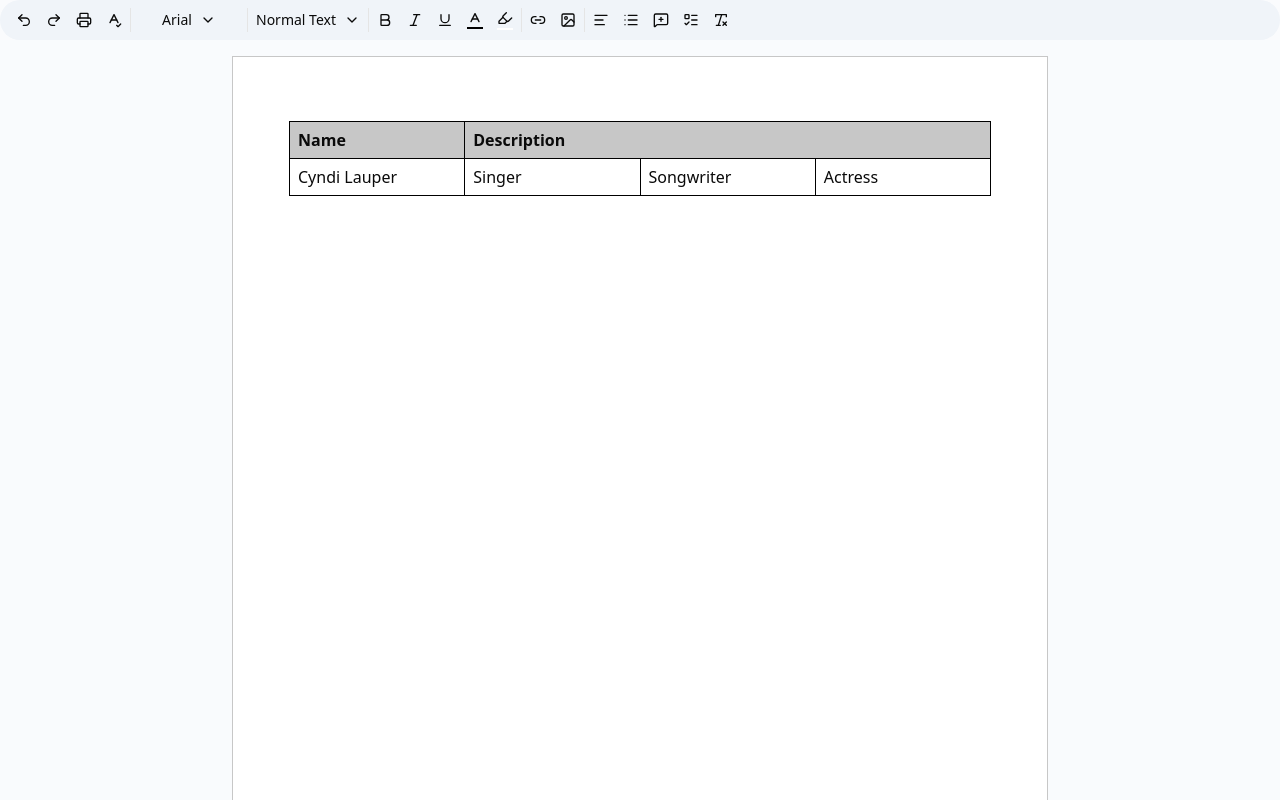
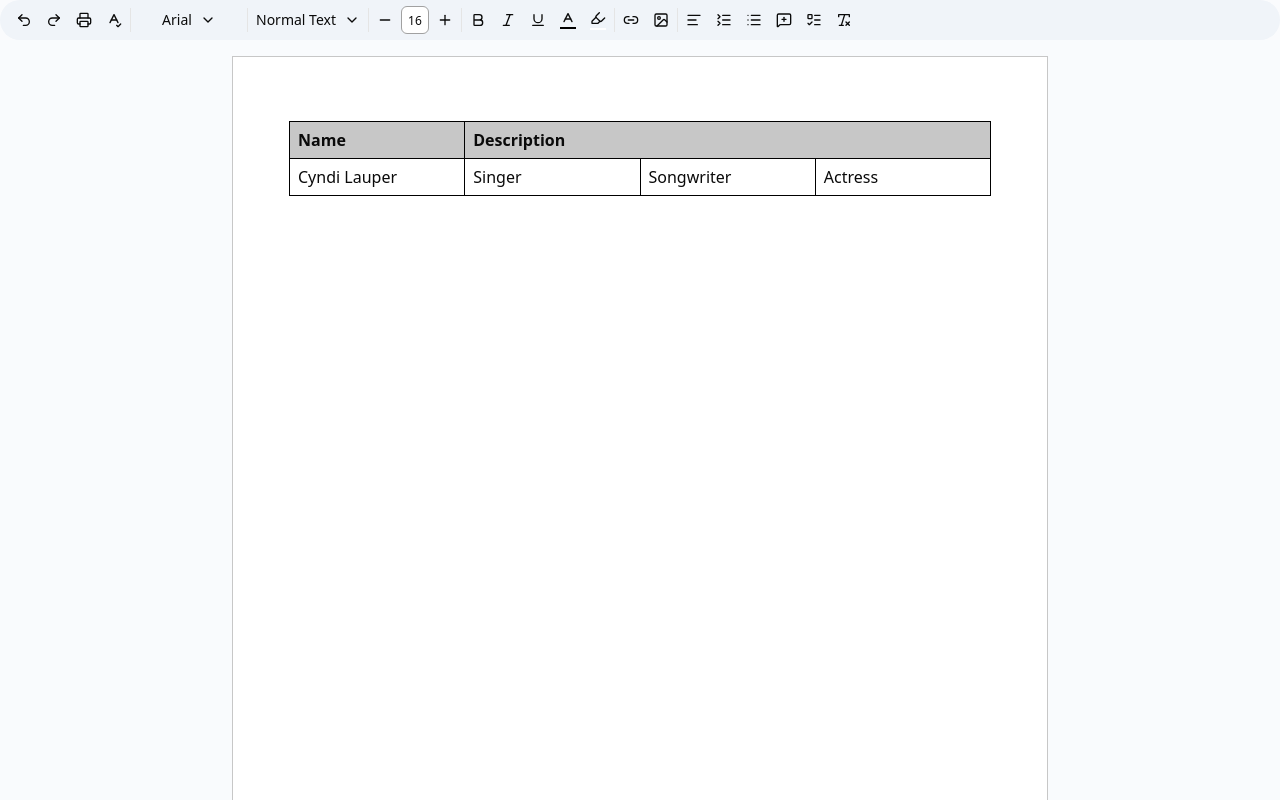
Before and after one commit to ahsanshaheen199/Sync-Docs, a React app in the folder frontend/: page /documents/1 in a window 1280 px wide. Shown: the top 800 px of the page. Built offline with nearby package versions, Linux system fonts and the light colour scheme; the HTML template or start-up script is replaced by a standard one.

Commit message:
Add font size, line height, and enhanced state management to editor toolbar

```diff
--- a/frontend/src/components/editor/font-family-button.tsx
+++ b/frontend/src/components/editor/font-family-button.tsx
@@ -4,17 +4,22 @@
   DropdownMenuContent,
   DropdownMenuTrigger,
 } from "@radix-ui/react-dropdown-menu";
-import { useCurrentEditor } from "@tiptap/react";
+import { useCurrentEditor, useEditorState } from "@tiptap/react";
 import { ChevronDownIcon } from "lucide-react";
 import { useState } from "react";
 
-export function FontFamilyToolbarButton({
-  fontFamily,
-}: {
-  fontFamily?: string;
-}) {
+export function FontFamilyToolbarButton() {
   const [isOpen, setIsOpen] = useState(false);
   const { editor } = useCurrentEditor();
+  const editorState = useEditorState({
+    editor,
+    selector: (ctx) => {
+      return {
+        fontFamily:
+          ctx.editor?.getAttributes("textStyle").fontFamily ?? "Arial",
+      };
+    },
+  });
   const fontFamiles = [
     {
       label: "Arial",
@@ -42,7 +47,7 @@
     <DropdownMenu open={isOpen} onOpenChange={setIsOpen}>
       <DropdownMenuTrigger asChild>
         <button className="h-7 w-28 shrink-0 flex items-center justify-center rounded-sm hover:bg-neutral-200/80 text-sm overflow-hidden px-1.5">
-          <span className="truncate">{fontFamily ?? "Arial"}</span>
+          <span className="truncate">{editorState?.fontFamily ?? "Arial"}</span>
           <ChevronDownIcon className="size-4 shrink-0 ml-2" />
         </button>
       </DropdownMenuTrigger>
@@ -52,7 +57,7 @@
             key={font.value}
             className={cn(
               "flex items-center px-2 py-1 gap-x-2 rounded-sm text-sm hover:bg-neutral-200/80",
-              fontFamily === font.value && "bg-neutral-200/80"
+              editorState?.fontFamily === font.value && "bg-neutral-200/80"
             )}
             style={{ fontFamily: font.value }}
             onClick={() => {
--- /dev/null
+++ b/frontend/src/components/editor/font-size-button.tsx
@@ -0,0 +1,78 @@
+import { useCurrentEditor, useEditorState } from "@tiptap/react";
+import { MinusIcon, PlusIcon } from "lucide-react";
+import { useState } from "react";
+
+export function FontSizeToolbarButton() {
+  const { editor } = useCurrentEditor();
+  const editorState = useEditorState({
+    editor,
+    selector: (ctx) => {
+      return {
+        fontSize: ctx.editor?.getAttributes("textStyle").fontSize
+          ? ctx.editor?.getAttributes("textStyle").fontSize.replace("px", "")
+          : "16",
+      };
+    },
+  });
+  const [fontSize, setFontSize] = useState(editorState?.fontSize ?? "16");
+  const [inputValue, setInputValue] = useState(fontSize);
+
+  const updateFontSize = (value: string) => {
+    const parsedValue = parseInt(value);
+    if (!isNaN(parsedValue) && parsedValue > 0) {
+      setFontSize(parsedValue);
+      setInputValue(parsedValue);
+      editor?.chain().focus().setFontSize(`${parsedValue}px`).run();
+    }
+  };
+
+  const handleInputChange = (e: React.ChangeEvent<HTMLInputElement>) => {
+    setInputValue(e.target.value);
+  };
+
+  const handleInputBlur = () => {
+    updateFontSize(inputValue);
+  };
+
+  const handleKeyDown = (e: React.KeyboardEvent<HTMLInputElement>) => {
+    if (e.key === "Enter") {
+      updateFontSize(inputValue);
+    }
+  };
+
+  const incrementFontSize = () => {
+    updateFontSize((parseInt(inputValue) + 1).toString());
+  };
+
+  const decrementFontSize = () => {
+    const parsedValue = parseInt(inputValue);
+    if (!isNaN(parsedValue) && parsedValue > 0) {
+      updateFontSize((parsedValue - 1).toString());
+    }
+  };
+
+  return (
+    <div className="flex items-center gap-x-0.5">
+      <button
+        className="size-7 flex items-center justify-center rounded-sm hover:bg-neutral-200/80"
+        onClick={decrementFontSize}
+      >
+        <MinusIcon className="size-4" />
+      </button>
+      <input
+        type="text"
+        value={inputValue}
+        onChange={handleInputChange}
+        onBlur={handleInputBlur}
+        onKeyDown={handleKeyDown}
+        className="w-7 text-center border border-neutral-400 rounded-sm bg-white text-xs h-7"
+      />
+      <button
+        className="size-7 flex items-center justify-center rounded-sm hover:bg-neutral-200/80"
+        onClick={incrementFontSize}
+      >
+        <PlusIcon className="size-4" />
+      </button>
+    </div>
+  );
+}
--- a/frontend/src/components/editor/heading-button.tsx
+++ b/frontend/src/components/editor/heading-button.tsx
@@ -1,5 +1,5 @@
 import { useState } from "react";
-import { useCurrentEditor } from "@tiptap/react";
+import { useCurrentEditor, useEditorState } from "@tiptap/react";
 import {
   DropdownMenu,
   DropdownMenuContent,
@@ -9,13 +9,17 @@
 import { cn } from "@/lib/utils";
 import { type HeadingValue } from "@/types";
 
-export function HeadingToolbarButton({
-  headingValue,
-}: {
-  headingValue?: HeadingValue;
-}) {
+export function HeadingToolbarButton() {
   const [isOpen, setIsOpen] = useState(false);
   const { editor } = useCurrentEditor();
+  const editorState = useEditorState({
+    editor,
+    selector: (ctx) => {
+      return {
+        headingValue: ctx.editor?.getAttributes("heading").level ?? 0,
+      };
+    },
+  });
   const headings = [
     {
       label: "Heading 1",
@@ -58,8 +62,9 @@
       <DropdownMenuTrigger asChild>
         <button className="h-7 min-w-7 shrink-0 flex items-center justify-center rounded-sm hover:bg-neutral-200/80 text-sm overflow-hidden px-1.5">
           <span className="truncate">
-            {headingValue
-              ? headings.find((h) => h.value === headingValue)?.label
+            {editorState?.headingValue
+              ? headings.find((h) => h.value === editorState?.headingValue)
+                  ?.label
               : "Normal Text"}
           </span>
           <ChevronDownIcon className="size-4 shrink-0 ml-2" />
@@ -71,7 +76,7 @@
             key={heading.value}
             className={cn(
               "flex items-center px-2 py-1 gap-x-2 rounded-sm text-sm hover:bg-neutral-200/80",
-              heading.value === headingValue && "bg-neutral-200/80"
+              heading.value === editorState?.headingValue && "bg-neutral-200/80"
             )}
             style={{ fontSize: heading.fontSize }}
             onClick={() => {
--- a/frontend/src/components/editor/highlight-button.tsx
+++ b/frontend/src/components/editor/highlight-button.tsx
@@ -3,16 +3,21 @@
   DropdownMenuContent,
   DropdownMenuTrigger,
 } from "../ui/dropdown-menu";
-import { useCurrentEditor } from "@tiptap/react";
+import { useCurrentEditor, useEditorState } from "@tiptap/react";
 import { HighlighterIcon } from "lucide-react";
 import { SketchPicker } from "react-color";
 
-export function HighlightToolbarButton({
-  highlightColor,
-}: {
-  highlightColor: string;
-}) {
+export function HighlightToolbarButton() {
   const { editor } = useCurrentEditor();
+  const editorState = useEditorState({
+    editor,
+    selector: (ctx) => {
+      return {
+        highlightColor:
+          ctx.editor?.getAttributes("highlight").color ?? "#ffffff",
+      };
+    },
+  });
   return (
     <DropdownMenu>
       <DropdownMenuTrigger asChild>
@@ -20,13 +25,15 @@
           <HighlighterIcon className="size-4" />
           <div
             className="w-3/5 mx-auto h-0.5"
-            style={{ backgroundColor: highlightColor }}
+            style={{
+              backgroundColor: editorState?.highlightColor ?? "#ffffff",
+            }}
           ></div>
         </button>
       </DropdownMenuTrigger>
       <DropdownMenuContent className="p-0 shadow-none">
         <SketchPicker
-          color={highlightColor}
+          color={editorState?.highlightColor ?? "#ffffff"}
           onChange={(color) => {
             editor?.chain().focus().setHighlight({ color: color.hex }).run();
           }}
--- /dev/null
+++ b/frontend/src/components/editor/line-height-button.tsx
@@ -0,0 +1,75 @@
+import { ListCollapseIcon } from "lucide-react";
+import {
+  DropdownMenu,
+  DropdownMenuContent,
+  DropdownMenuTrigger,
+} from "../ui/dropdown-menu";
+import { useCurrentEditor, useEditorState } from "@tiptap/react";
+import { cn } from "@/lib/utils";
+import { useState } from "react";
+
+export function LineHeightToolbarButton() {
+  const { editor } = useCurrentEditor();
+  const [isOpen, setIsOpen] = useState(false);
+  const editorState = useEditorState({
+    editor,
+    selector: (ctx) => {
+      return {
+        currentLineHeight:
+          ctx.editor?.getAttributes("textStyle").lineHeight ?? "normal",
+      };
+    },
+  });
+
+  const lineHeights = [
+    {
+      label: "Default",
+      value: "normal",
+    },
+    {
+      label: "1",
+      value: "1",
+    },
+    {
+      label: "1.15",
+      value: "1.15",
+    },
+    {
+      label: "1.5",
+      value: "1.5",
+    },
+    {
+      label: "Double",
+      value: "2",
+    },
+  ];
+
+  const handleLineHeight = (value: string) => {
+    editor?.chain().focus().setLineHeight(value).run();
+    setIsOpen(false);
+  };
+
+  return (
+    <DropdownMenu open={isOpen} onOpenChange={setIsOpen}>
+      <DropdownMenuTrigger asChild>
+        <button className="h-7 min-w-7 flex items-center justify-center rounded-sm hover:bg-neutral-200/80">
+          <ListCollapseIcon className="size-4" />
+        </button>
+      </DropdownMenuTrigger>
+      <DropdownMenuContent className="p-1 flex flex-col gap-y-1">
+        {lineHeights.map(({ label, value }) => (
+          <button
+            className={cn(
+              "flex items-center px-2 py-1 gap-x-2 rounded-sm text-sm hover:bg-neutral-200/80",
+              editorState?.currentLineHeight === value && "bg-neutral-200/80"
+            )}
+            key={value}
+            onClick={() => handleLineHeight(value)}
+          >
+            <span className="text-sm">{label}</span>
+          </button>
+        ))}
+      </DropdownMenuContent>
+    </DropdownMenu>
+  );
+}
--- a/frontend/src/components/editor/text-color-button.tsx
+++ b/frontend/src/components/editor/text-color-button.tsx
@@ -4,10 +4,18 @@
   DropdownMenuTrigger,
 } from "../ui/dropdown-menu";
 import { SketchPicker } from "react-color";
-import { useCurrentEditor } from "@tiptap/react";
+import { useCurrentEditor, useEditorState } from "@tiptap/react";
 
-export function TextColorToolbarButton({ textColor }: { textColor: string }) {
+export function TextColorToolbarButton() {
   const { editor } = useCurrentEditor();
+  const editorState = useEditorState({
+    editor,
+    selector: (ctx) => {
+      return {
+        textColor: ctx.editor?.getAttributes("textStyle").color ?? "#000000",
+      };
+    },
+  });
   return (
     <DropdownMenu>
       <DropdownMenuTrigger asChild>
@@ -30,13 +38,13 @@
           </svg>
           <div
             className="w-3/5 mx-auto h-0.5"
-            style={{ backgroundColor: textColor }}
+            style={{ backgroundColor: editorState?.textColor ?? "#000000" }}
           ></div>
         </button>
       </DropdownMenuTrigger>
       <DropdownMenuContent className="p-0 shadow-none">
         <SketchPicker
-          color={textColor}
+          color={editorState?.textColor ?? "#000000"}
           onChange={(color) => {
             editor?.chain().focus().setColor(color.hex).run();
           }}
--- a/frontend/src/components/editor/toolbar.tsx
+++ b/frontend/src/components/editor/toolbar.tsx
@@ -16,13 +16,14 @@
 import { Separator } from "../ui/separator";
 import { FontFamilyToolbarButton } from "./font-family-button";
 import { HeadingToolbarButton } from "./heading-button";
-import type { HeadingValue } from "@/types";
 import { HighlightToolbarButton } from "./highlight-button";
 import { TextColorToolbarButton } from "./text-color-button";
 import { LinkToolbarButton } from "./link-button";
 import { ImageToolbarButton } from "./image-button";
 import { AlignToolbarButton } from "./align-button";
 import { ListToolbarButton } from "./list-button";
+import { FontSizeToolbarButton } from "./font-size-button";
+import { LineHeightToolbarButton } from "./line-height-button";
 
 export function Toolbar() {
   const { editor } = useCurrentEditor();
@@ -45,16 +46,8 @@
         isOrderedList: ctx.editor?.isActive("orderedList") ?? false,
         isCodeBlock: ctx.editor?.isActive("codeBlock") ?? false,
         isBlockquote: ctx.editor?.isActive("blockquote") ?? false,
-        canUndo: ctx.editor?.can().chain().undo().run() ?? false,
-        canRedo: ctx.editor?.can().chain().redo().run() ?? false,
         isUnderline: ctx.editor?.isActive("underline") ?? false,
         isTaskList: ctx.editor?.isActive("taskList") ?? false,
-        fontFamily:
-          ctx.editor?.getAttributes("textStyle").fontFamily ?? "Arial",
-        heading: ctx.editor?.getAttributes("heading")?.level ?? 0,
-        textColor: ctx.editor?.getAttributes("textStyle").color ?? "#000000",
-        highlightColor:
-          ctx.editor?.getAttributes("highlight").color ?? "#ffffff",
       };
     },
   });
@@ -147,29 +140,28 @@
   ];
 
   return (
-    <div className="px-2.5 py-0.5 bg-[#F0F4F9] rounded-3xl min-h-10 flex items-center gap-x-0.5 overflow-x-auto">
+    <div className="px-2.5 py-0.5 bg-[#F0F4F9] rounded-3xl min-h-10 flex items-center gap-x-0.5 overflow-x-auto print:hidden">
       {sections[0].map((section, index) => (
         <ToolbarButton key={index} {...section} />
       ))}
       <Separator orientation="vertical" className="h-6!" />
-      <FontFamilyToolbarButton fontFamily={editorState?.fontFamily} />
+      <FontFamilyToolbarButton />
       <Separator orientation="vertical" className="h-6!" />
-      <HeadingToolbarButton
-        headingValue={editorState?.heading as HeadingValue}
-      />
+      <HeadingToolbarButton />
+      <Separator orientation="vertical" className="h-6!" />
+      <FontSizeToolbarButton />
       <Separator orientation="vertical" className="h-6!" />
       {sections[1].map((section, index) => (
         <ToolbarButton key={index} {...section} />
       ))}
-      <TextColorToolbarButton textColor={editorState?.textColor ?? "#000000"} />
-      <HighlightToolbarButton
-        highlightColor={editorState?.highlightColor ?? "#ffffff"}
-      />
+      <TextColorToolbarButton />
+      <HighlightToolbarButton />
       <Separator orientation="vertical" className="h-6!" />
       <LinkToolbarButton />
       <ImageToolbarButton />
       <Separator orientation="vertical" className="h-6!" />
       <AlignToolbarButton />
+      <LineHeightToolbarButton />
       <ListToolbarButton />
       {sections[2].map((section, index) => (
         <ToolbarButton key={index} {...section} />
```
Also changed, not shown: frontend/src/context/editor-context.tsx (+9 -1 lines).
